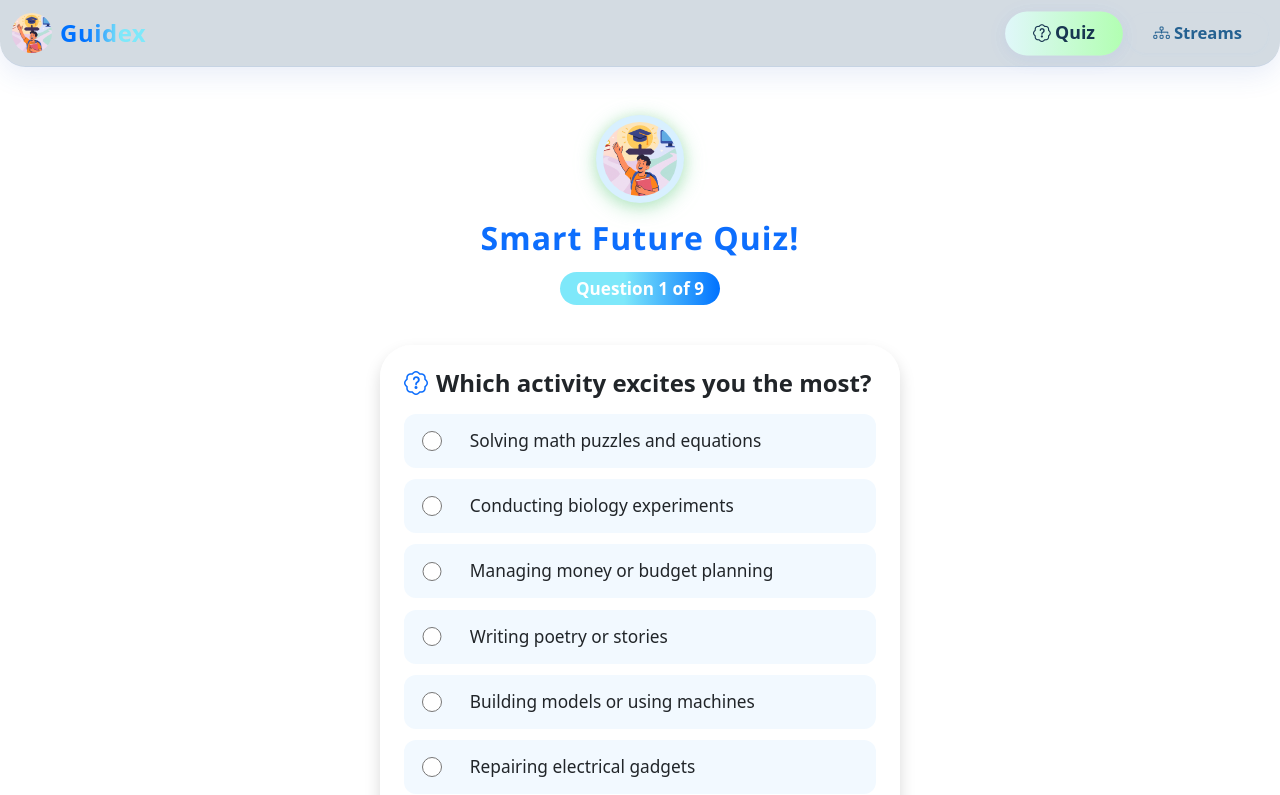
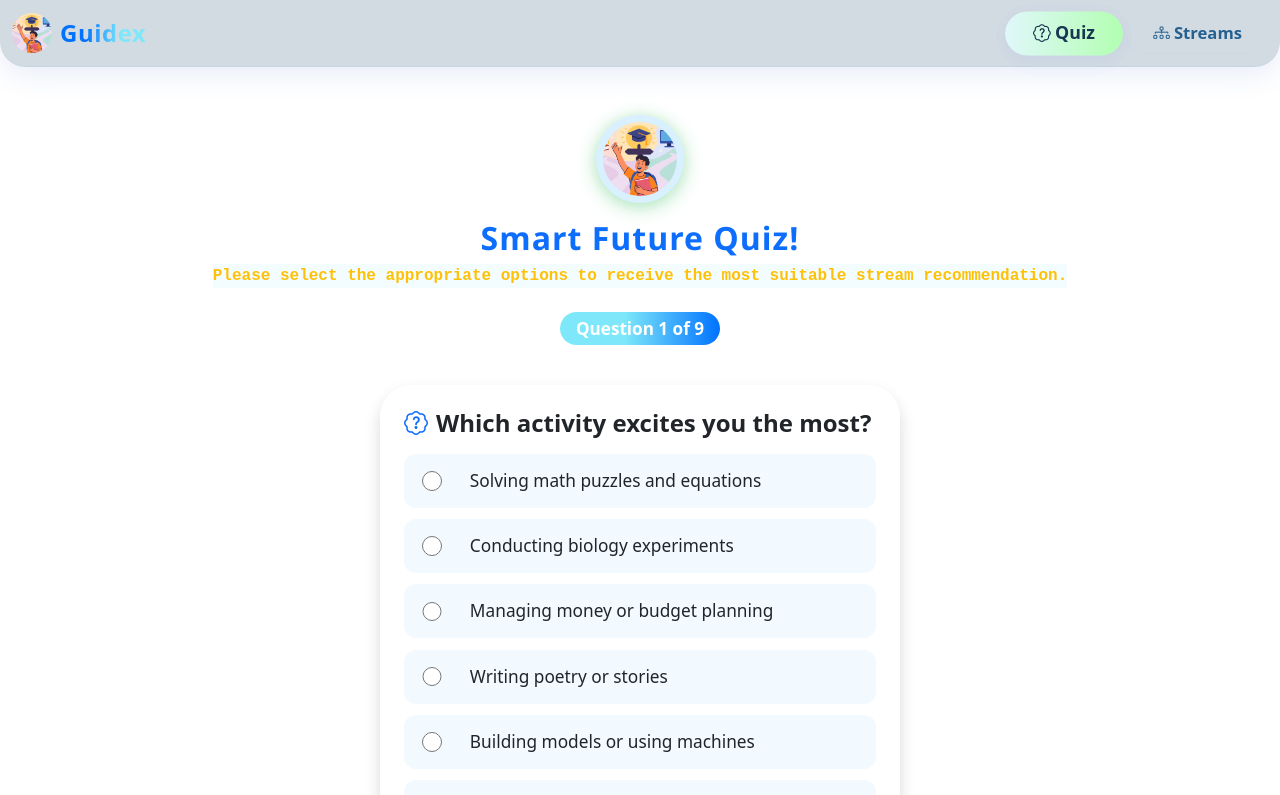
Before and after one commit to PuttaPramod/Guidex, an Angular app: page /quiz in a window 1280 px wide. Shown: the top 795 px of the page. Built offline with nearby package versions, Linux system fonts and the light colour scheme.

Commit message:
added title information in buttons

```diff
--- a/src/app/app.component.html
+++ b/src/app/app.component.html
@@ -1,7 +1,7 @@
 <nav class="navbar student-navbar glass-navbar navbar-expand-lg sticky-top py-2">
   <div class="container-fluid">
     <!-- Logo and Brand on the left -->
-    <a class="navbar-brand d-flex align-items-center gap-2 fw-bold fs-4" routerLink="/">
+    <a class="navbar-brand d-flex align-items-center gap-2 fw-bold fs-4" title="home" routerLink="/">
       <img src="assets/banner.jpg" width="40" height="40" class="rounded-circle" style="object-fit:cover" alt="logo">
       <span class="brand-grad">Guidex</span>
     </a>
@@ -12,10 +12,10 @@
     <div class="collapse navbar-collapse justify-content-end" id="studentNavbarContent">
       <ul class="navbar-nav gap-2">
         <li class="nav-item">
-          <a class="nav-link nav-pill d-flex align-items-center gap-1" routerLink="/quiz" routerLinkActive="active-link"><i class="bi bi-patch-question"></i> Quiz</a>
+          <a class="nav-link nav-pill d-flex align-items-center gap-1" title="Discover Your Ideal Stream" routerLink="/quiz" routerLinkActive="active-link"><i class="bi bi-patch-question"></i> Quiz</a>
         </li>
         <li class="nav-item">
-          <a class="nav-link nav-pill d-flex align-items-center gap-1" routerLink="/streams" routerLinkActive="active-link"><i class="bi bi-diagram-3"></i> Streams</a>
+          <a class="nav-link nav-pill d-flex align-items-center gap-1" title="test streams" routerLink="/streams" routerLinkActive="active-link"><i class="bi bi-diagram-3"></i> Streams</a>
         </li>
       </ul>
     </div>
--- a/src/app/pages/home/home.component.html
+++ b/src/app/pages/home/home.component.html
@@ -8,12 +8,12 @@
       Discover your best path after 10th! Explore streams, take our smart quiz, and get inspired for your future.
     </p>
     <div class="d-flex justify-content-center gap-4 mt-4 butt">
-  <a routerLink="/quiz"
+  <a title="Discover Your Ideal Stream" routerLink="/quiz"
      class="btn btn-warning btn-lg fw-semibold shadow custom-btn">
      🎯 Take the Quiz
   </a><div style="width: 100px;"></div>
 
-  <a routerLink="/streams"
+  <a title="test streams" routerLink="/streams"
      class="btn btn-outline-danger btn-lg fw-semibold custom-btn">
      📚 Explore Streams
   </a>
--- a/src/app/pages/quiz/quiz.component.css
+++ b/src/app/pages/quiz/quiz.component.css
@@ -46,6 +46,13 @@
   transition: box-shadow 0.16s, border 0.16s;
 }
 
+.subtitle{
+  font-size: 1rem;
+  font-weight: 700;
+  background-color: #a8e8f322;
+  font-family:'Courier New', Courier, monospace;
+}
+
 .quiz-option input[type="radio"] {
   accent-color: #00e093; /* Supported in most modern browsers */
   width: 1.15em;
--- a/src/app/pages/quiz/quiz.component.html
+++ b/src/app/pages/quiz/quiz.component.html
@@ -2,6 +2,7 @@
   <div class="quiz-banner mb-4 text-center">
     <img src="assets/banner.jpg" alt="Quiz" class="quiz-banner-img rounded-circle mx-auto d-block">
     <h2 class="quiz-title mt-3 text-primary fw-bold">Smart Future Quiz!</h2>
+    <p class="text-warning subtitle" >Please select the appropriate options to receive the most suitable stream recommendation.</p>
     <div class="quiz-step text-white mt-2 mb-3 px-3 py-1 rounded-pill">
       Question {{ currentIndex + 1 }} of {{ questions.length }}
     </div>
--- a/src/app/pages/roadmap/roadmap.component.html
+++ b/src/app/pages/roadmap/roadmap.component.html
@@ -1,6 +1,6 @@
 <ng-container *ngIf="selected; else notFound">
   <div class="container py-5 roadmap-cards-journey-vertical">
-    <button class="btn btn-outline-secondary mb-4" (click)="router.navigate(['/streams'])">
+    <button class="btn btn-outline-secondary mb-4" title="back to streams" (click)="router.navigate(['/streams'])">
       ← Back to Streams
     </button>
     <h2 class="text-{{selected.color}} text-center mb-5 fw-bold">{{ selected.title }} Roadmap</h2>
--- a/src/app/pages/streams/streams.component.html
+++ b/src/app/pages/streams/streams.component.html
@@ -7,7 +7,7 @@
     </h2>
     <div class="row g-4 justify-content-center">
       <div *ngFor="let s of streams" class="col-md-6 col-lg-4">
-        <a [routerLink]="['/roadmap', s.link]" class="text-decoration-none">
+        <a title="{{s.name}} roadmap" [routerLink]="['/roadmap', s.link]" class="text-decoration-none">
           <div class="card shadow stream-card" [ngStyle]="{ 'border-top': '6px solid ' + s.color }">
             <div class="card-body p-4 text-center">
               <div class="icon-circle mb-3" [ngStyle]="{ 'background': s.color + '22' }">
```
